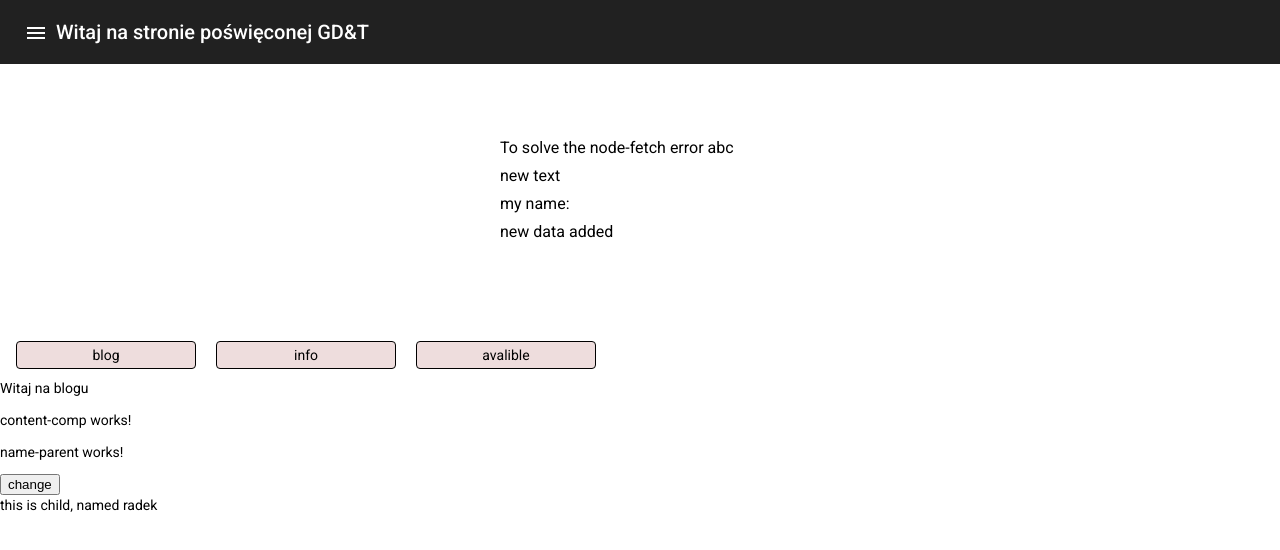
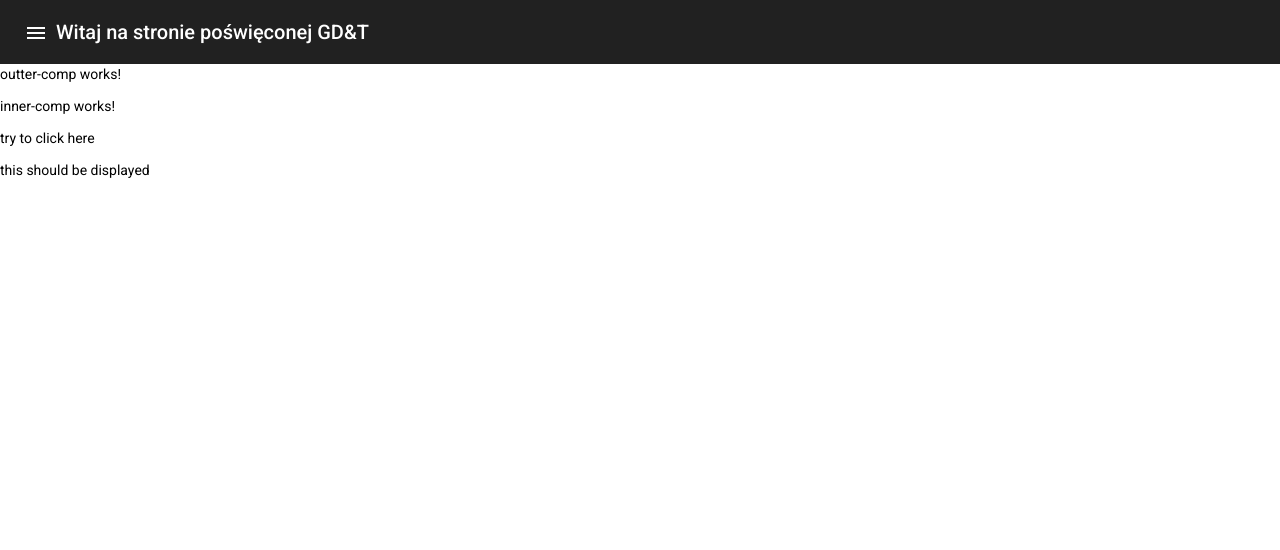
Before and after one commit to radek-czcz/angularApps, an Angular app: page / in a window 1280 px wide. Shown: the top 550 px of the page. Built offline with nearby package versions, Linux system fonts and the light colour scheme.

Commit message:
inner-comp receives data from outter-comp

```diff
--- a/src/app/app.component.html
+++ b/src/app/app.component.html
@@ -27,7 +27,11 @@
      </button> -->
    </mat-toolbar>
 
+<!--
    <app-main-content></app-main-content>
    <app-comp-par></app-comp-par>
    <app-content-comp></app-content-comp>
    <app-name-parent></app-name-parent>
+   <app-my-first-comp></app-my-first-comp>
+ -->
+  <app-outter-comp></app-outter-comp>
--- a/src/app/app.module.ts
+++ b/src/app/app.module.ts
@@ -16,6 +16,8 @@ import { NameParentComponent } from './components/testComponents/name-parent/nam
 import {MatToolbarModule} from '@angular/material/toolbar';
 import {MatIconModule} from '@angular/material/icon';
 import { MainContentComponent } from './components/mainComponents/main-content/main-content.component';
+import { OutterCompComponent } from './components/2023/outter-comp/outter-comp.component';
+import { InnerCompComponent } from './components/2023/inner-comp/inner-comp.component';
 
 
 @NgModule({
@@ -30,6 +32,8 @@ import { MainContentComponent } from './components/mainComponents/main-content/m
     NameChildComponent,
    NameParentComponent,
    MainContentComponent,
+   OutterCompComponent,
+   InnerCompComponent,
   ],
   imports: [
     BrowserModule,
--- /dev/null
+++ b/src/app/components/2023/inner-comp/inner-comp.component.html
@@ -0,0 +1,3 @@
+<p>inner-comp works!</p>
+<p (click) = "emiting()"> try to click here </p>
+<p>{{displayed}}</p>
--- /dev/null
+++ b/src/app/components/2023/inner-comp/inner-comp.component.ts
@@ -0,0 +1,25 @@
+import { Component, OnInit, Output, Input, EventEmitter } from '@angular/core';
+
+@Component({
+  selector: 'app-inner-comp',
+  templateUrl: './inner-comp.component.html',
+  styleUrls: ['./inner-comp.component.css']
+})
+export class InnerCompComponent implements OnInit {
+
+  constructor() { this.displayed = "" }
+
+  @Input()
+  displayed: String;
+
+  ngOnInit(): void {
+  }
+
+  @Output()
+  click1 = new EventEmitter<string>();
+
+  emiting() {
+    this.click1.emit("hubi");
+  }
+
+}
--- /dev/null
+++ b/src/app/components/2023/outter-comp/outter-comp.component.html
@@ -0,0 +1,5 @@
+<p>outter-comp works!</p>
+<app-inner-comp
+	(click1) = "createNewInfo()"
+	[displayed] = "textToDisplay"
+></app-inner-comp>
--- /dev/null
+++ b/src/app/components/2023/outter-comp/outter-comp.component.ts
@@ -0,0 +1,21 @@
+import { Component, OnInit } from '@angular/core';
+
+@Component({
+  selector: 'app-outter-comp',
+  templateUrl: './outter-comp.component.html',
+  styleUrls: ['./outter-comp.component.css']
+})
+export class OutterCompComponent implements OnInit {
+
+  textToDisplay: string = "this should be displayed";
+
+  constructor() { }
+
+  ngOnInit(): void {
+  }
+
+  createNewInfo() {
+    console.log("hubi");
+  }
+
+}
--- a/src/app/my-first-comp/my-first-comp.component.ts
+++ b/src/app/my-first-comp/my-first-comp.component.ts
@@ -1,4 +1,4 @@
-import { Component, OnInit } from '@angular/core';
+import { Component, OnInit, Output, EventEmitter } from '@angular/core';
 
 @Component({
   selector: 'app-my-first-comp',
```
Also changed, not shown: src/app/components/2023/inner-comp/inner-comp.component.css (added), src/app/components/2023/outter-comp/outter-comp.component.css (added), 2 other files (tests, documents, lock files or other folders).
